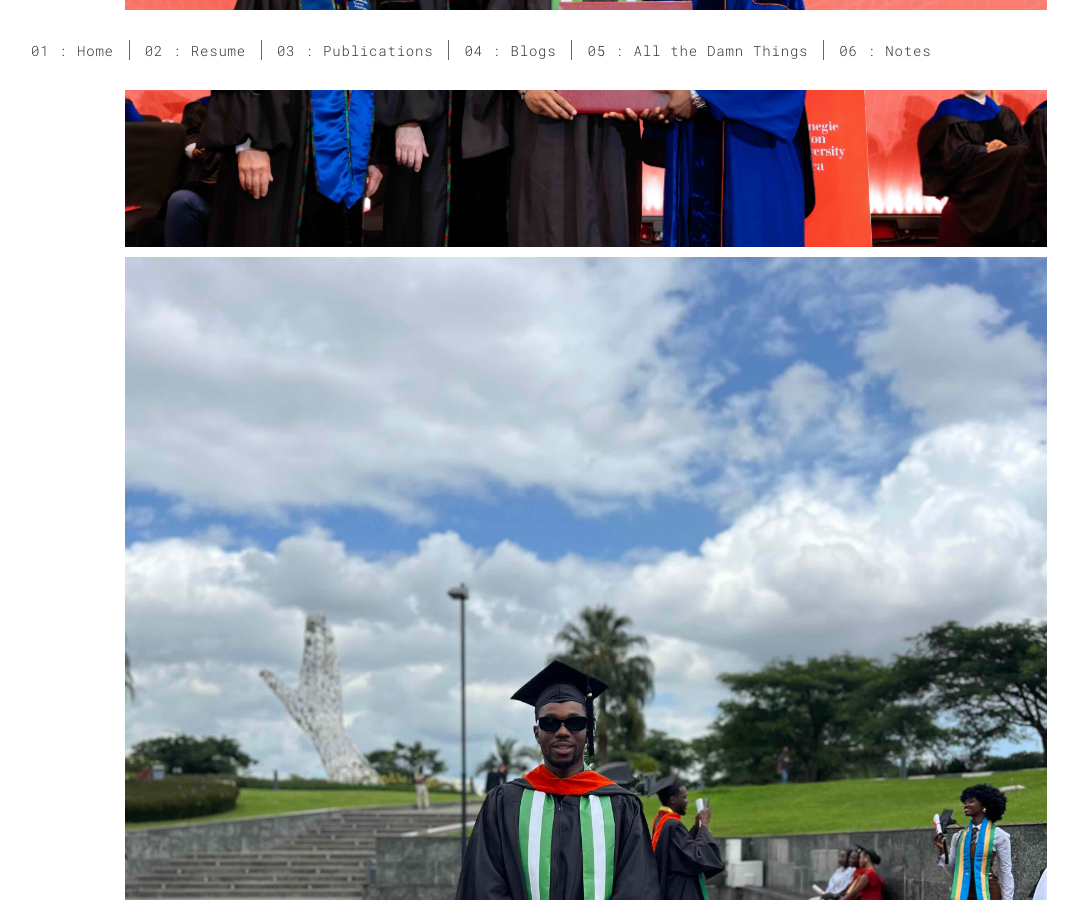
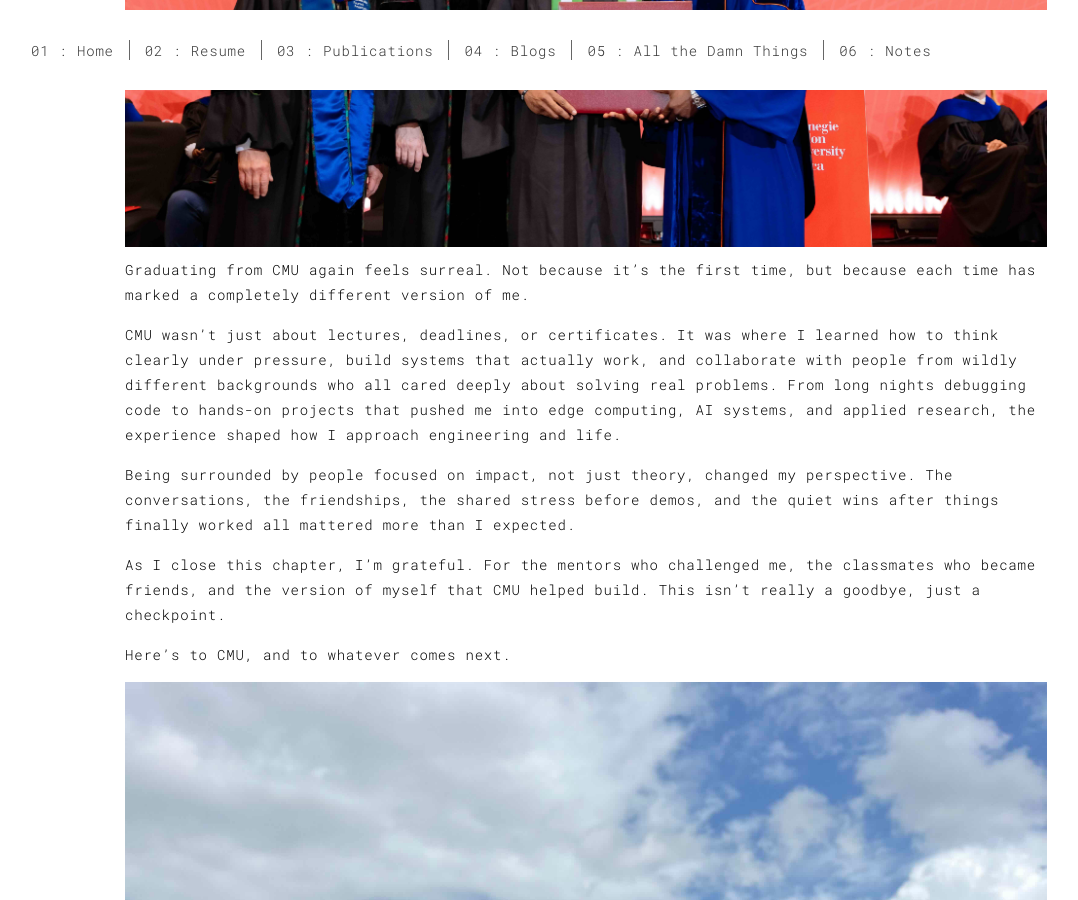
Before and after one commit to gigwegbe/gigwegbe.github.io, a Jekyll site: the page built from _blogs/2025-05-16-cmu.md, in a window 1280 px wide and 900 px high, scrolled down 702 px. Shown: the whole window, without its empty margins (54-1132 px from the left). Built offline with Jekyll 4.4.1, drawn with Linux system fonts in a browser that asks for light colours.

Commit message:
Updated CMU blog

```diff
--- a/_blogs/2025-05-16-cmu.md
+++ b/_blogs/2025-05-16-cmu.md
@@ -14,6 +14,16 @@ tags: CMU, college
     When I found out I got into MIT (and Caltech)!
 </div> -->
 
+Graduating from CMU again feels surreal. Not because it’s the first time, but because each time has marked a completely different version of me.
+
+CMU wasn’t just about lectures, deadlines, or certificates. It was where I learned how to think clearly under pressure, build systems that actually work, and collaborate with people from wildly different backgrounds who all cared deeply about solving real problems. From long nights debugging code to hands-on projects that pushed me into edge computing, AI systems, and applied research, the experience shaped how I approach engineering and life.
+
+Being surrounded by people focused on impact, not just theory, changed my perspective. The conversations, the friendships, the shared stress before demos, and the quiet wins after things finally worked all mattered more than I expected.
+
+As I close this chapter, I’m grateful. For the mentors who challenged me, the classmates who became friends, and the version of myself that CMU helped build. This isn’t really a goodbye, just a checkpoint.
+
+Here’s to CMU, and to whatever comes next.
+
 <div class="graphic-container">
     <img src="/img/blogs/single_bg.jpg" width="100%">
 </div>
```
